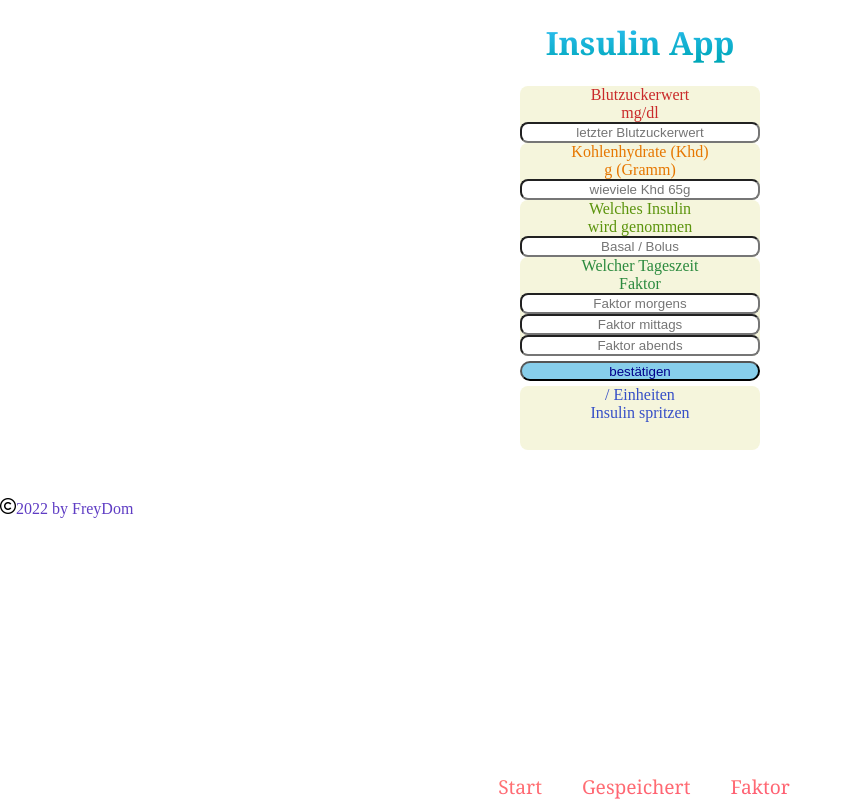
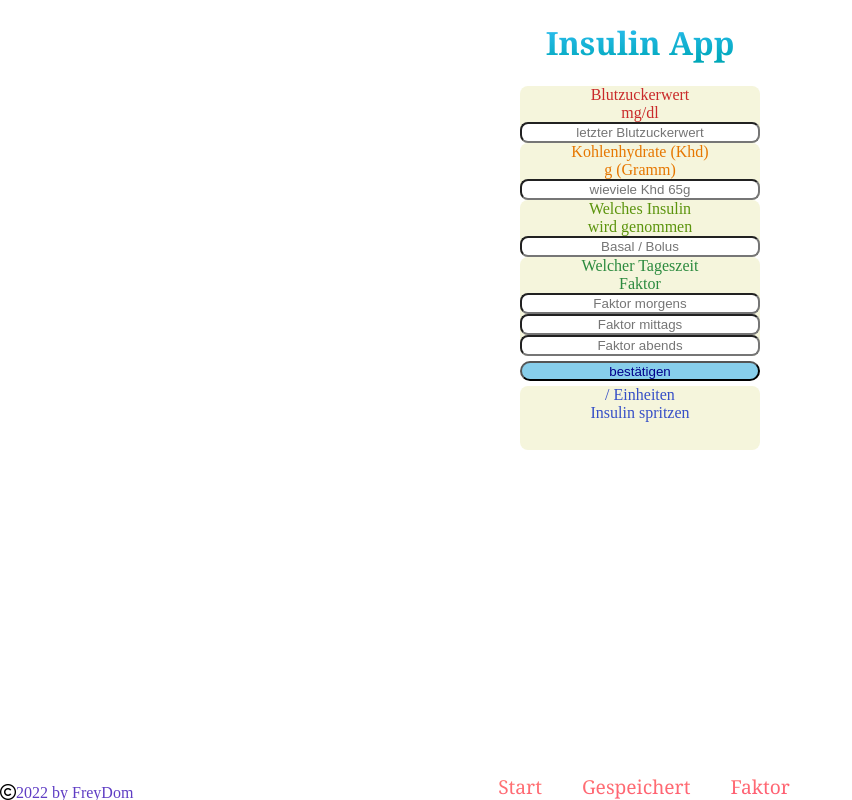
Before and after one commit to FreytagDom/capstone-project, a Next.js app: page / in a window 1280 px wide. Shown: the whole page, without its empty margins (0-852 px from the left). Built offline with nearby package versions, Linux system fonts and the light colour scheme.

Commit message:
position fixed

```diff
--- a/components/Footer.js
+++ b/components/Footer.js
@@ -14,4 +14,9 @@ export default function Footer() {
 const FooterLine = styled.footer`
   max-height: 1rem;
   color: #5f3dc4;
+  display: flex;
+  position: fixed;
+  bottom: 0px;
+  width: 100%;
+  z-index: 1;
 `;
```
